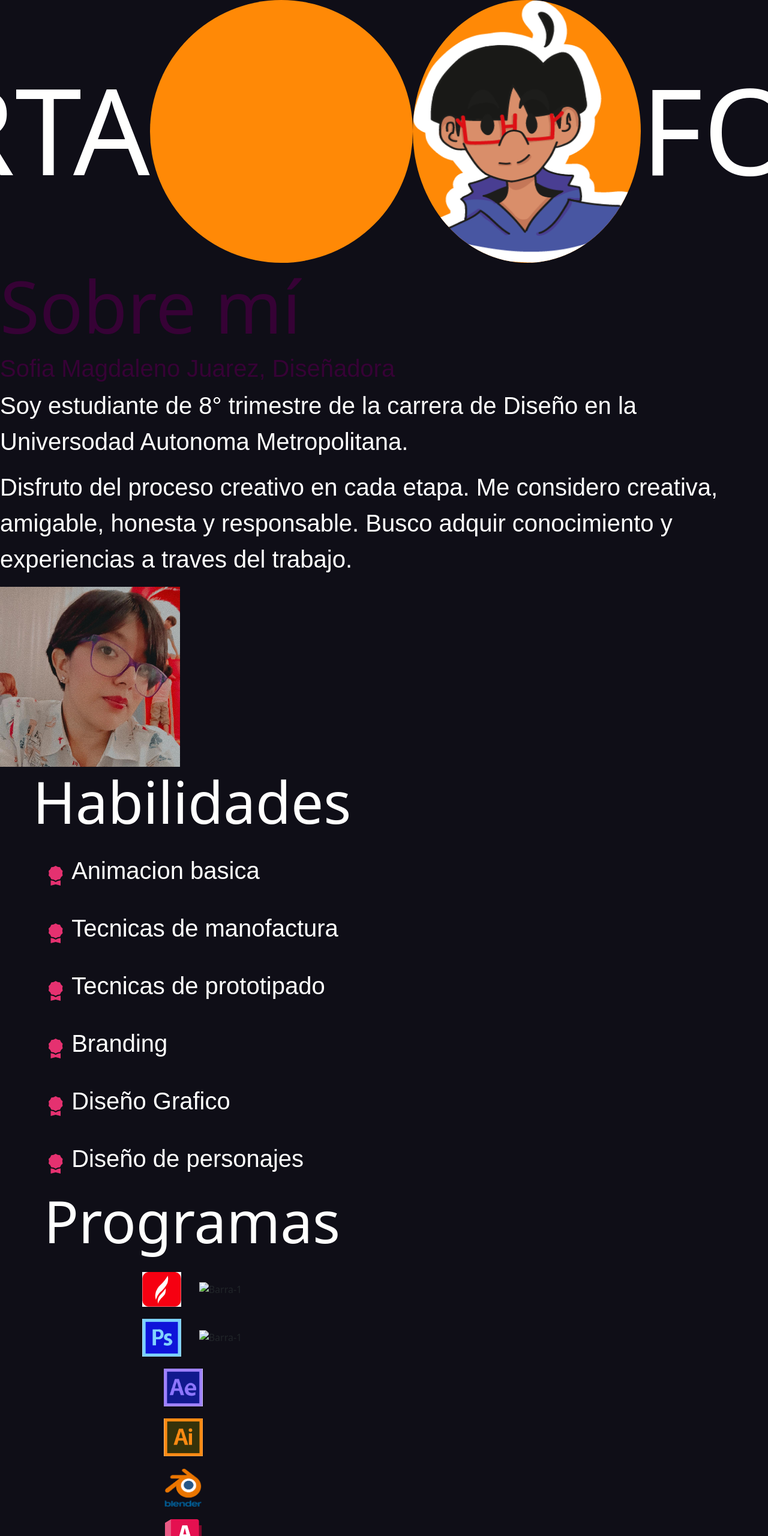
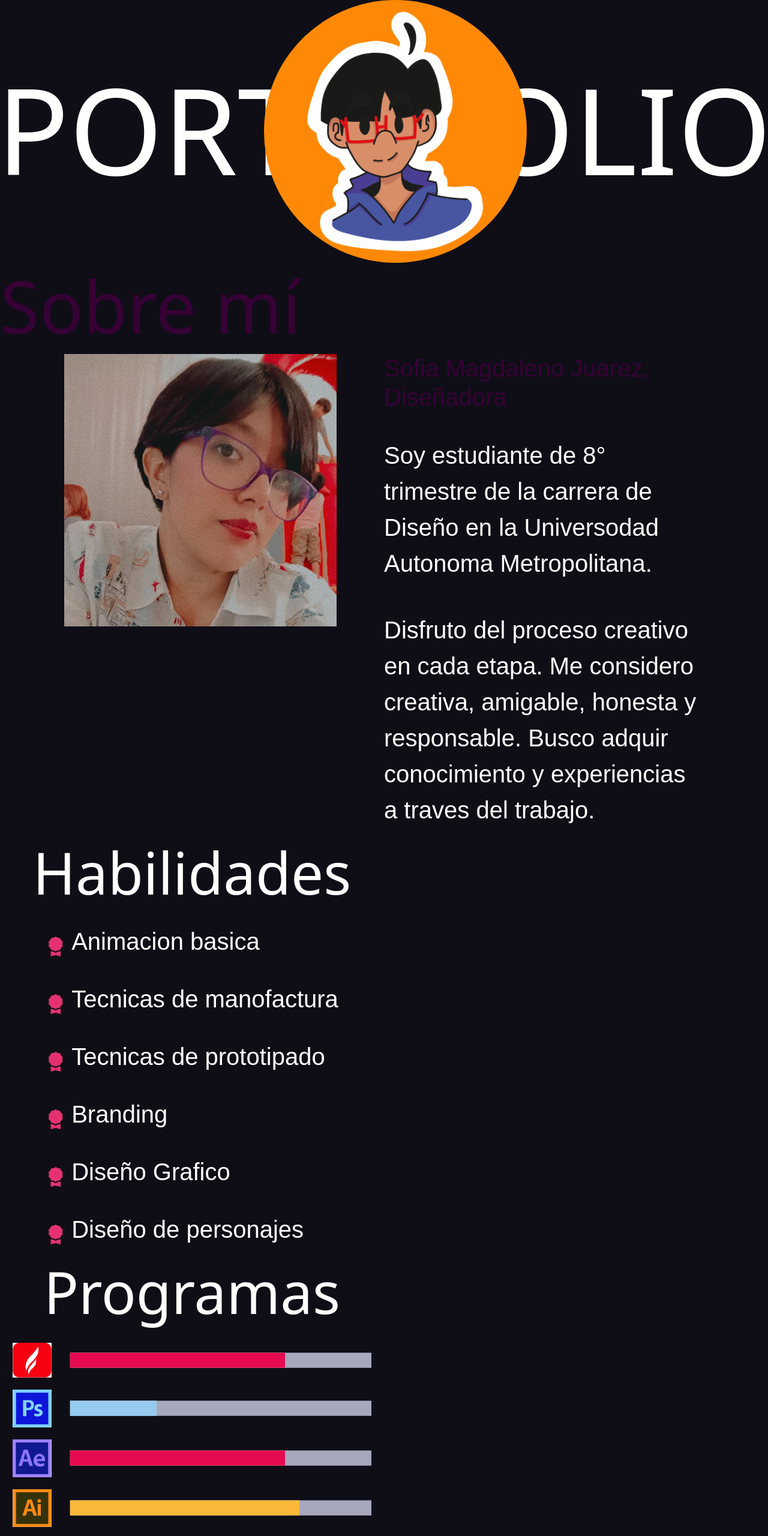
Before and after one commit to Sofim2329/portafolio-sofia, a website: page index.html in a window 1280 px wide. Shown: the top 2560 px of the page at 60% size. Drawn offline with nearby package versions, Linux system fonts and the light colour scheme; a web font is replaced by a local one.

Commit message:
avances 25/03/

```diff
--- a/index.html
+++ b/index.html
@@ -44,10 +44,10 @@
 
   <body style="background-color:#0F0E17;">
 
-      <section>
+      <section class="col-12">
         <div class="contenedor-titulo">
           <h1 class="title"> PORTA </h1>
-            <div class="contenedor-imagen-perfil">
+            <div class="AniP">
               <div class="circulo"></div>
               <img class="photoANI" alt= "Perfil animado" src=" ./src/img/PerfilAnimado.png"/>
             </div>
@@ -55,17 +55,22 @@
         </div>
       </section>
 
-      <section>
       <h2 class="subtitle"> Sobre mí </h2>
 
+      <section class="p1 col-10">
+        <div class="photo">
+          <img class="photo"
+          alt= "foto de perfil"
+          src=" ./src/img/Foto perfil.jpg"/>
+        </div>
+
+        <div class="p11">
           <h2 class="textos"> Sofia Magdaleno Juarez, Diseñadora </h2>
 
           <p class="textos-blancos"> Soy estudiante de 8° trimestre de la carrera de Diseño en la Universodad Autonoma Metropolitana. </p>
           <p class="textos-blancos">Disfruto del proceso creativo en cada etapa.
           Me considero creativa, amigable, honesta y responsable. Busco adquir conocimiento y experiencias a traves del trabajo.  </p>
-        <img class="photo"
-        alt= "foto de perfil"
-        src=" ./src/img/Foto perfil.jpg"/>
+          </div>
         </section>
 
         <section class="col-6">
@@ -110,41 +115,34 @@
           <h2 class="subtitle-blanco">Programas</h2>
 
               <div class="barras">
+
                 <img class="iconos" alt= "Aspire"src="./src/img/AS.jpg"/>
-                <img alt="Barra-1" scr="./src/img/ASBarra.png"/>
+                <img alt= "Aspire-Barra"src="./src/img/ASBarra.png"/>
               </div>
 
               <div class="barras">
-                <img class="iconos" alt= "Photoshop" src=" ./src/img/PS.jpg"/>
-                <img alt="Barra-1" scr="./src/img/PhBarra.png"/>
+                <img class="iconos" alt= "Photoshop" src="./src/img/PS.jpg"/>
+                <img alt= "PhBarra" src="./src/img/PhBarra.png"/>
               </div>
 
               <div class="barras">
-                <img class="iconos"
-                alt= "AdobeEffects"
-                src=" ./src/img/AE.jpg"/>
-                <div class="barra-base"></div>
+                <img class="iconos" alt= "AdobeEffects" src=" ./src/img/AE.jpg"/>
+                <img alt= "Aspire" src="./src/img/ASBarra.png"/>
               </div>
 
               <div class="barras">
-                <img class="iconos"
-                alt= "AdobeIllustrator"
-                src=" ./src/img/AI.jpg"/>
-                <div class="barra-base"></div>
+                <img class="iconos" alt= "AdobeIllustrator" src=" ./src/img/AI.jpg"/>
+                <img alt= "Aspire" src=" ./src/img/AIBarra.png"/>
               </div>
 
               <div class="barras">
-                <img class="iconos"
-                alt= "Blender"
-                src=" ./src/img/Blender.png"/>
-                <div class="barra-base"></div>
+                <img class="iconos" alt= "Blender" src=" ./src/img/Blender.png"/>
+                <img alt= "Aspire" src="./src/img/BLBarra.png"/>
               </div>
 
               <div class="barras">
-                <img class="iconos"
-                alt= "Auto_CAD"
-                src=" ./src/img/AA.png"/>
-                <div class="barra-base"></div>
+                <img class="iconos" alt= "Auto_CAD" src=" ./src/img/AA.png"/>
+                <img alt= "Aspire" src="./src/img/ACBarra.png"/>
               </div>
 
         </div>
@@ -158,12 +156,12 @@
           <div class="b3">
               <div class="barras">
                 <p class="textos-blancos">Ingles</p>
-                <div class="barra-base-pequeña"></div>
+                <img alt="Ingles" src="./src/img/BarraIngles.png"/>
               </div>
 
               <div class="barras">
                 <p class="textos-blancos">Español</p>
-                <div class="barra-base-pequeña"></div>
+                <img alt="Español" src="./src/img/BarraEspañol.png"/>
               </div>
           </div>
 
--- a/style.css
+++ b/style.css
@@ -1,14 +1,19 @@
 /*tamaños*/
 .photo{
-        max-width:300px;
+        max-width:454px;
 }
+
 .photoANI{
-    max-width:380px;
-    background-color: var(--adornos);
-    border-radius: 50%;
-    width: 438px;
-    height: 438px;
+    width: 293px;
+    height: 399px;
+    position: absolute;
+    top: 50%;
+    left: 50%;
+    transform: translate(-50%, -50%);
+    z-index: 1;
+    object-fit: cover;
 }
+
 .iconos{
     max-width:65px;
 }
@@ -21,10 +26,19 @@
 .circulo {
     width: 438px;
     height: 438px;
+    position: absolute;
+    top: 50%;
+    left: 50%;
+    transform: translate(-50%, -50%);
+    z-index: 0;
     background-color: var(--adornos);
     border-radius: 50%;
 }
 
+.barrast{
+    width: 502px;
+    height: 25.06px;
+}
 
 /*Tipografias*/
 
@@ -84,6 +98,25 @@ p.textos-blancos-pequeños {
 
 /*alineaciones*/
 
+.p1{
+    display: grid;
+    grid-template-columns: 1fr 1fr;
+    margin: auto;
+}
+
+.p11{
+    display: flex;
+    align-items: stretch;
+    flex-direction: column;
+    gap: 35px;
+}
+
+.AniP {
+    position: relative;
+    width: 438px;
+    height: 438px;
+}
+
 .al-H {
     display: flex;
     align-items: center;
@@ -140,6 +173,7 @@ p.textos-blancos-pequeños {
     display: flex;
     align-items: center;
     justify-content: center;
+    gap:38px;
 }
 
 .barras {
```
Also changed, not shown: src/img/BarraEspañol.png (added), src/img/BarraIngles.png (added). Lines whose indentation alone changed are shown as unchanged.
